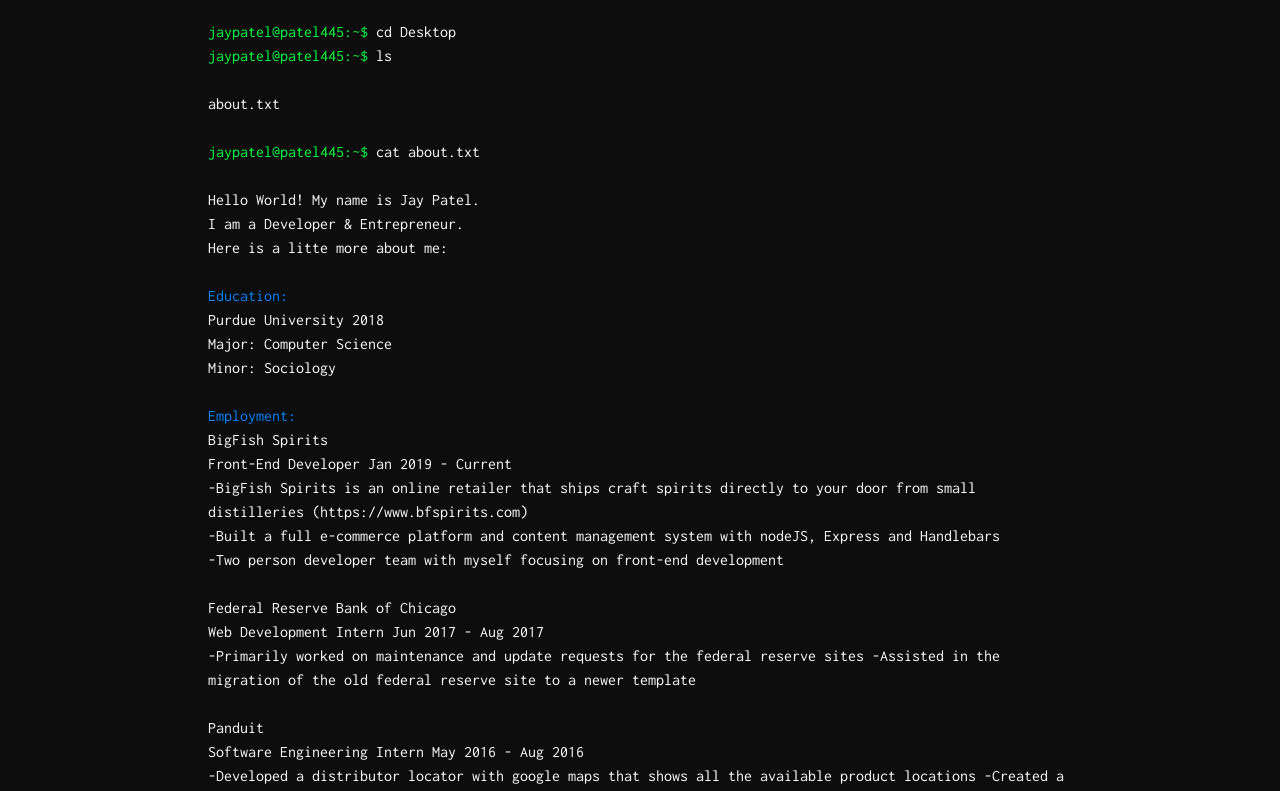
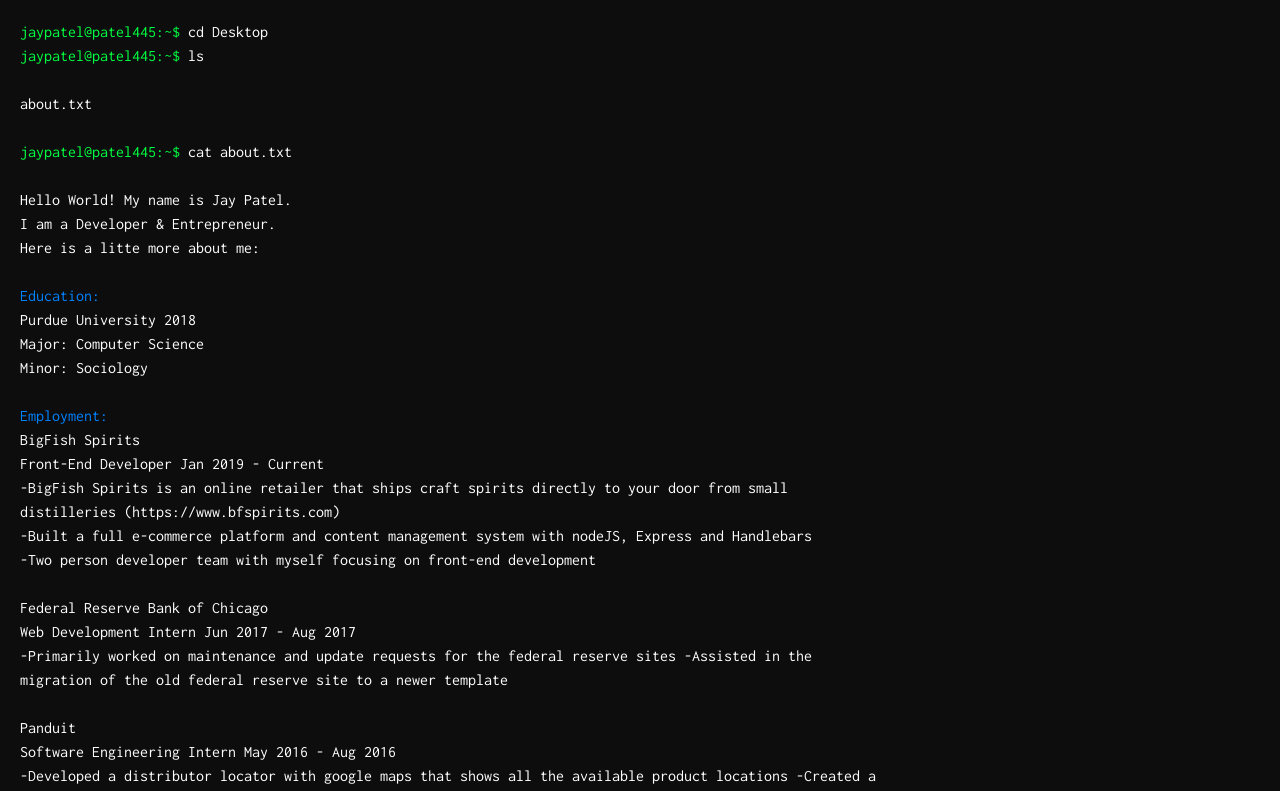
Before and after one commit to patel445/patel445.github.io, a plain HTML site: page index.html in a window 1280 px wide. Shown: the top 791 px of the page. Drawn offline with Linux system fonts and the light colour scheme.

Commit message:
added homepage

```diff
--- a/index.html
+++ b/index.html
@@ -19,7 +19,11 @@
 
         #terminal {
             font-family: 'Inconsolata', monospace !important;
-            padding: 20px 18px 60px 18px !important;
+            padding-left: 20px!important;
+            padding-right:20px!important;
+            margin-left:0!important;
+            margin-bottom:60px!important;
+            margin-top:20px!important;
             max-width: 900px;
         }
 
```
